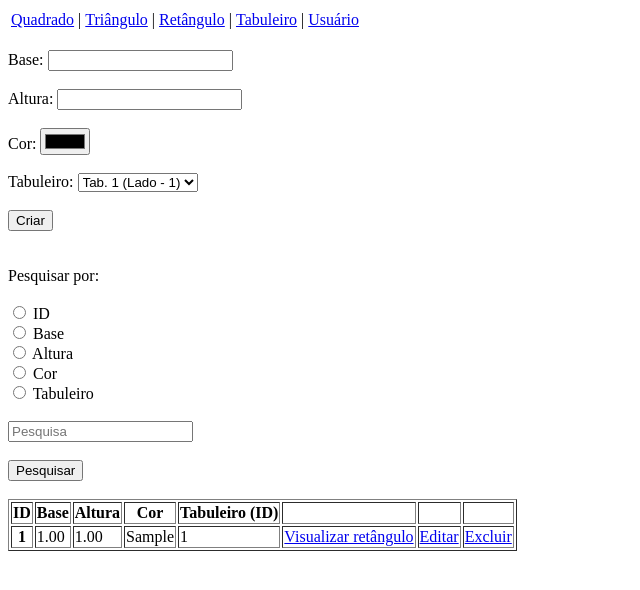
After one commit to pedroryansc/formas, a PHP site: page /retangulo.php in a window 1280 px wide. The commit adds this page. Shown: the top 590 px of the page, without its empty margins (0-640 px from the left). Run offline with PHP 8.4, Linux system fonts and the light colour scheme; tables that the repository leaves empty hold one stand-in row (values such as "Sample post").

Commit message:
CRUD e métodos da forma "Retângulo"

```diff
--- /dev/null
+++ b/class/Retangulo.class.php
@@ -0,0 +1,106 @@
+<?php
+    require_once("../autoload.php");
+
+    class Retangulo extends Forma{
+        private $base;
+        private $altura;
+        public function __construct($id, $base, $altura, $cor, $tabuleiro){
+            parent::__construct($id, $cor, $tabuleiro);
+            $this->setBase($base);
+            $this->setAltura($altura);
+        }
+
+        public function setBase($base){
+            if($base > 0)
+                $this->base = $base;
+            else
+                throw new Exception("Valor da base inválido: $base");
+        }
+        public function setAltura($altura){
+            if($altura > 0)
+                $this->altura = $altura;
+            else
+                throw new Exception("Valor da altura inválido: $altura");
+        }
+
+        public function getBase(){ return $this->base; }
+        public function getAltura(){ return $this->altura; }
+
+        public function insere(){
+            $sql = "INSERT INTO retangulo (base, altura, cor, tabuleiro_idtabuleiro) VALUES(:base, :altura, :cor, :tabuleiro)";
+            $par = array(":base"=>$this->getBase(), ":altura"=>$this->getAltura(), ":cor"=>$this->getCor(), ":tabuleiro"=>$this->getIdTabuleiro());
+            return parent::executaComando($sql, $par);
+        }
+
+        public static function listar($tipo = 0, $info = ""){
+            $sql = "SELECT * FROM retangulo";
+            if($tipo > 0 && $info <> ""){
+                switch($tipo){
+                    case(1): $sql .= " WHERE idretangulo = :info"; break;
+                    case(2): $sql .= " WHERE base LIKE :info"; $info .= "%"; break;
+                    case(3): $sql .= " WHERE altura LIKE :info"; $info .= "%"; break;
+                    case(4): $sql .= " WHERE cor LIKE :info"; $info = "%".$info."%"; break;
+                    case(5): $sql .= " WHERE tabuleiro_idtabuleiro = :info"; break;
+                }
+                $par = array(":info"=>$info);
+            } else
+                $par = array();
+            return parent::buscar($sql, $par);
+        }
+
+        /**
+         * 1. Montar SQL - Comando para inserir os dados
+         * 2. "Vincular" os parâmetros
+         * 3. Executar e retornar o resultado
+         * @access public
+         * @return String
+         */
+
+        public function editar(){
+            $sql = "UPDATE retangulo
+                    SET base = :base, altura = :altura, cor = :cor, tabuleiro_idtabuleiro = :tabuleiro
+                    WHERE idretangulo = :id";
+            $par = array(":base"=>$this->getBase(),
+                        ":altura"=>$this->getAltura(),
+                        ":cor"=>$this->getCor(),
+                        ":tabuleiro"=>$this->getIdTabuleiro(),
+                        ":id"=>$this->getId());
+            return parent::executaComando($sql, $par);
+        }
+
+        public function excluir(){
+            $sql = "DELETE FROM retangulo WHERE idretangulo = :id";
+            $par = array(":id"=>$this->getId());
+            return parent::executaComando($sql, $par);
+        }
+
+        public function calculaArea(){
+            return $this->getBase() * $this->getAltura();
+        }
+        public function calculaPerimetro(){
+            return ($this->getBase() * 2) + ($this->getAltura() * 2);
+        }
+
+        public function __toString(){
+            return "<a href='retangulo.php'>Voltar à página de retângulos</a> <br>".
+                    "<br>".
+                    "<header>".
+                        "<h2>Retângulo ".$this->getId()."</h2>".
+                    "</header>".
+                    "<br>".
+                    "Base: ".number_format($this->getBase(), 2, ",", ".")." <br>".
+                    "Altura: ".number_format($this->getAltura(), 2, ",", ".")." <br>".
+                    "Área: ".number_format($this->calculaArea(), 2, ",", ".")." <br>".
+                    "Perímetro: ".number_format($this->calculaPerimetro(), 2, ",", ".")." <br>".
+                    "<br>";
+        }
+        public function desenha(){
+            return $this->__toString().
+                    "<div style='
+                        width: ".$this->getBase()."em;
+                        height: ".$this->getAltura()."em;
+                        background: ".$this->getCor().";
+                    '></div>";
+        }
+    }
+?>
--- /dev/null
+++ b/index/retangulo.php
@@ -0,0 +1,101 @@
+<!DOCTYPE html>
+<?php
+    require("../utils.php");
+
+    $acao = isset($_GET["acao"]) ? $_GET["acao"] : "";
+    $id = isset($_GET["id"]) ? $_GET["id"] : 0;
+
+    $tipo = isset($_POST["tipo"]) ? $_POST["tipo"] : 0;
+    $info = isset($_POST["info"]) ? $_POST["info"] : "";
+
+    $vetor = listaRetangulo(1, $id);
+?>
+<html lang="pt-br">
+<head>
+    <meta charset="UTF-8">
+    <meta http-equiv="X-UA-Compatible" content="IE=edge">
+    <meta name="viewport" content="width=device-width, initial-scale=1.0">
+    <title>Retângulo</title>
+</head>
+<body>
+    <?php
+        include_once("../menu.html");
+    ?>
+    <br>
+    <form action="../ctrl/ctrl_retangulo.php?id=<?php echo $id; ?>" method="post">
+        Base: <input type="text" name="base" value="<?php if($acao == "editar") echo $vetor[0]["base"]; ?>"><br>
+        <br>
+        Altura: <input type="text" name="altura" value="<?php if($acao == "editar") echo $vetor[0]["altura"]; ?>"><br>
+        <br>
+        Cor: <input type="color" name="cor" value="<?php if($acao == "editar") echo $vetor[0]["cor"]; ?>"><br>
+        <br>
+        Tabuleiro:
+        <select name="tabuleiro">
+            <?php
+                $lista = listaTabuleiro(0, 0);
+                foreach($lista as $linha){
+            ?>
+                <option value="<?php echo $linha["idtabuleiro"]; ?>" <?php if($acao == "editar" && $linha["idtabuleiro"] == $vetor[0]["tabuleiro_idtabuleiro"]) echo "selected"; ?>>
+                    <?php echo "Tab. ".$linha["idtabuleiro"]." (Lado - ".$linha["lado"].")"; ?>
+                </option>
+            <?php
+                }
+            ?>
+        </select><br>
+        <br>
+        <button type="submit" name="acao" value="salvar">Criar</button>
+    </form>
+    <br><br>
+    <form method="post">
+        Pesquisar por: <br>
+        <br>
+        <input type="radio" name="tipo" value="1" <?php if($tipo == 1) echo "checked"; ?>> ID <br>
+        <input type="radio" name="tipo" value="2" <?php if($tipo == 2) echo "checked"; ?>> Base <br>
+        <input type="radio" name="tipo" value="3" <?php if($tipo == 4) echo "checked"; ?>> Altura <br>
+        <input type="radio" name="tipo" value="4" <?php if($tipo == 3) echo "checked"; ?>> Cor <br>
+        <input type="radio" name="tipo" value="5" <?php if($tipo == 4) echo "checked"; ?>> Tabuleiro <br>
+        <br>
+        <input type="search" name="info" placeholder="Pesquisa" value="<?php echo $info; ?>"><br>
+        <br>
+        <button type="submit">Pesquisar</button>
+    </form>
+    <br>
+    <table border="1">
+        <thead>
+            <tr>
+                <th>ID</th>
+                <th>Base</th>
+                <th>Altura</th>
+                <th>Cor</th>
+                <th>Tabuleiro (ID)</th>
+                <th></th>
+                <th></th>
+                <th></th>
+            </tr>
+        </thead>
+        <?php
+            $lista = listaRetangulo($tipo, $info);
+            foreach($lista as $linha){
+        ?>
+        <tr>
+            <th><?php echo $linha["idretangulo"]; ?></th>
+            <td><?php echo $linha["base"]; ?></td>
+            <td><?php echo $linha["altura"]; ?></td>
+            <td><?php echo $linha["cor"]; ?></td>
+            <td><?php echo $linha["tabuleiro_idtabuleiro"]; ?></td>
+            <td><a href="show.php?obj=ret&id=<?php echo $linha["idretangulo"]; ?>">Visualizar retângulo</a></td>
+            <td><a href="retangulo.php?acao=editar&id=<?php echo $linha["idretangulo"]; ?>">Editar</a></td>
+            <td><a href="javascript:excluirRegistro('../ctrl/ctrl_retangulo.php?acao=excluir&id=<?php echo $linha["idretangulo"]; ?>')">Excluir</a></td>
+        </tr>
+        <?php
+            }
+        ?>
+    </table>
+</body>
+</html>
+<script>
+    function excluirRegistro(url){
+        if(confirm("Este registro será excluído. Tem certeza?"))
+            location.href = url;
+    }
+</script>
--- a/index/show.php
+++ b/index/show.php
@@ -22,6 +22,10 @@
             $linha = listaTriangulo(1, $id);
             $tri = new Triangulo($linha[0]["idtriangulo"], $linha[0]["ladoA"], $linha[0]["ladoB"], $linha[0]["ladoC"], $linha[0]["cor"], $linha[0]["tabuleiro_idtabuleiro"]);
             echo $tri->desenha();
+        } else if($obj == "ret"){
+            $linha = listaRetangulo(1, $id);
+            $ret = new Retangulo($linha[0]["idretangulo"], $linha[0]["base"], $linha[0]["altura"], $linha[0]["cor"], $linha[0]["tabuleiro_idtabuleiro"]);
+            echo $ret->desenha();
         } else{
             $linha = listaTabuleiro(1, $id);
             $tab = new Tabuleiro($linha[0]["idtabuleiro"], $linha[0]["lado"]);
--- a/menu.html
+++ b/menu.html
@@ -2,6 +2,7 @@
     <tr>
         <td><a href="quadrado.php">Quadrado</a> | </td>
         <td><a href="triangulo.php">Triângulo</a> | </td>
+        <td><a href="retangulo.php">Retângulo</a> | </td>
         <td><a href="tabuleiro.php">Tabuleiro</a> | </td>
         <td><a href="usuario.php">Usuário</a></td>
     </tr>
--- a/utils.php
+++ b/utils.php
@@ -19,6 +19,12 @@
         return $lista;
     }
 
+    function listaRetangulo($tipo, $info){
+        $ret = new Retangulo(1, 1, 1, 1, 1);
+        $lista = $ret->listar($tipo, $info);
+        return $lista;
+    }
+
     function listaUsuario($tipo, $info){
         $user = new Usuario(1, 1, 1, 1);
         $lista = $user->listar($tipo, $info);
```
Also changed, not shown: conf/script_bd.sql (+8 -0 lines), ctrl/ctrl_retangulo.php (added, +46 -0 lines).
